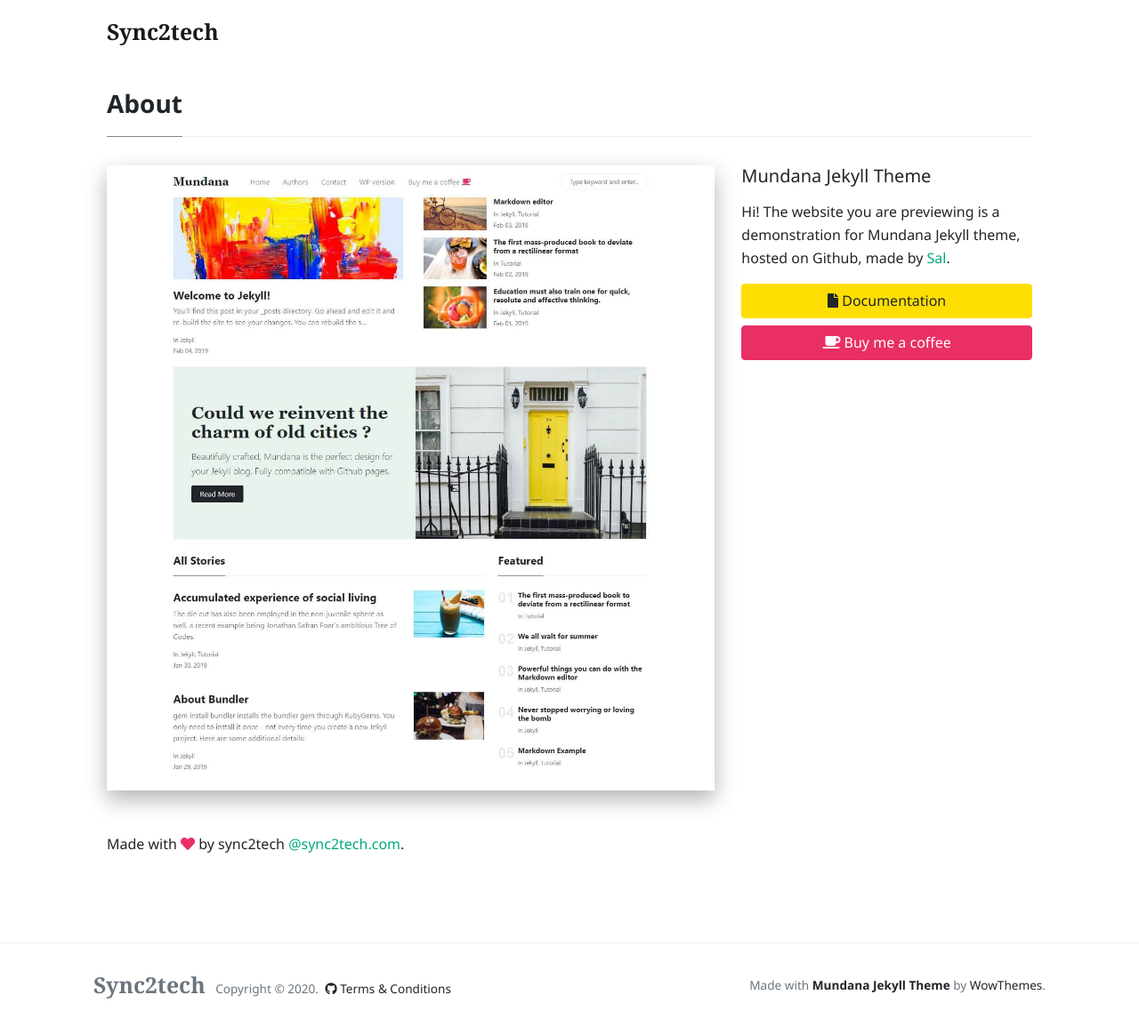
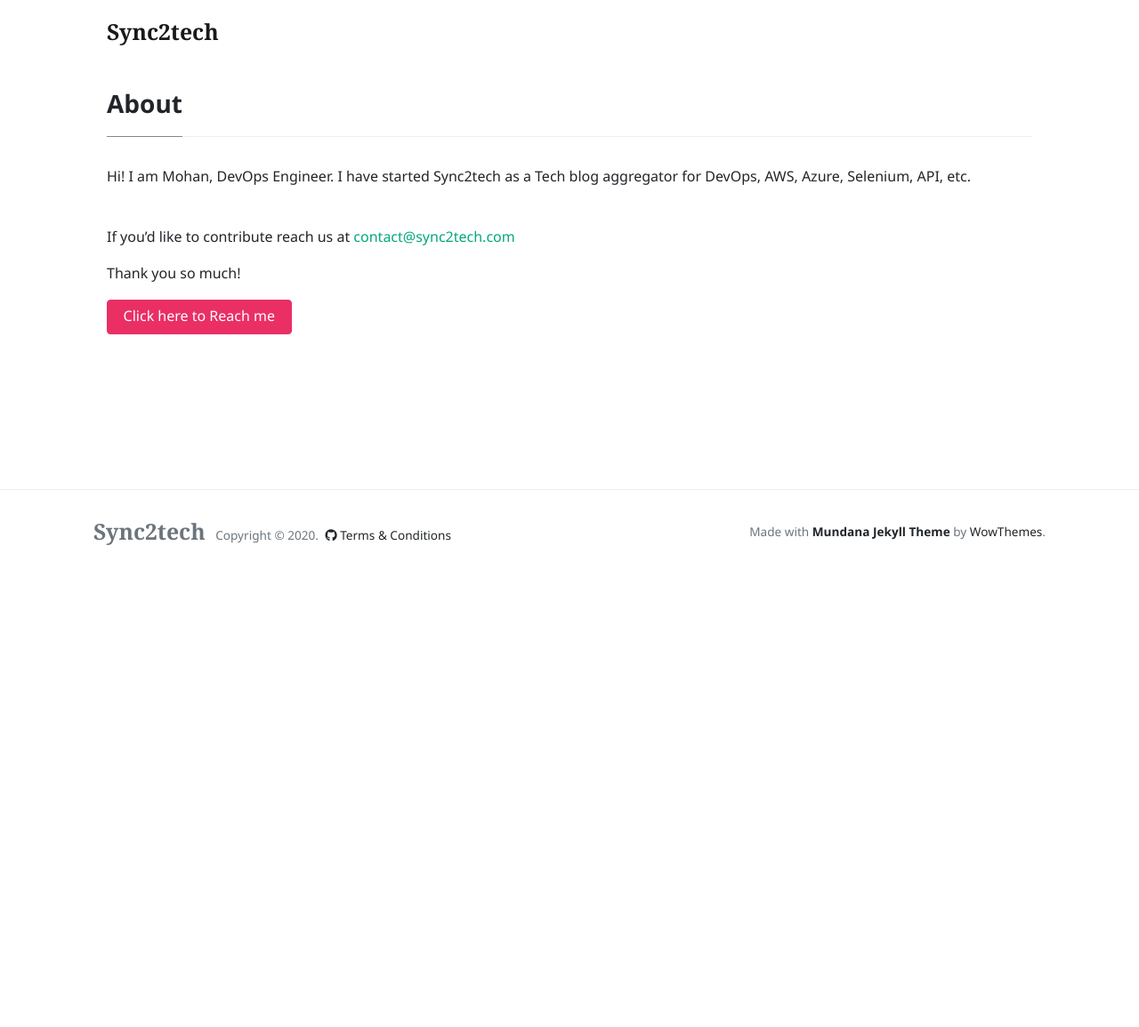
Before and after one commit to mohan-balakrishnan/sync2techold, a Jekyll site: the page built from _pages/about.md, in a window 1280 px wide and 1155 px high. Shown: the whole window at 89% size. Built offline with Jekyll 4.4.1, drawn with Linux system fonts in a browser that asks for light colours; nearby versions of some CDN libraries; comment, search, counter and statistics services are not loaded.

Commit message:
content update

```diff
--- a/_pages/about.md
+++ b/_pages/about.md
@@ -1,8 +1,12 @@
 ---
 title: "About"
-layout: page-sidebar
 permalink: "/about.html"
-image: "/assets/images/screenshot.jpg"
-comments: true
 ---
-Made with <i class="fa fa-heart text-danger"></i> by sync2tech [@sync2tech.com](https://www.sync2tech.com).
+
+Hi! I am Mohan, DevOps Engineer. I have started Sync2tech as a Tech blog aggregator for DevOps, AWS, Azure, Selenium, API, etc.
+
+<br>If you'd like to contribute reach us at <a href="mailto:contact@sync2tech.com?Subject=Enquiry%20from%20sync2tech.com" target="_top">contact@sync2tech.com</a>
+
+Thank you so much!
+
+<a class="btn btn-danger" href="mailto:contact@sync2tech.com?Subject=Enquiry%20from%20sync2tech.com">Click here to Reach me</a>
```
Also changed, not shown: _pages/buy-me-a-coffee.md (deleted, +0 -10 lines).
